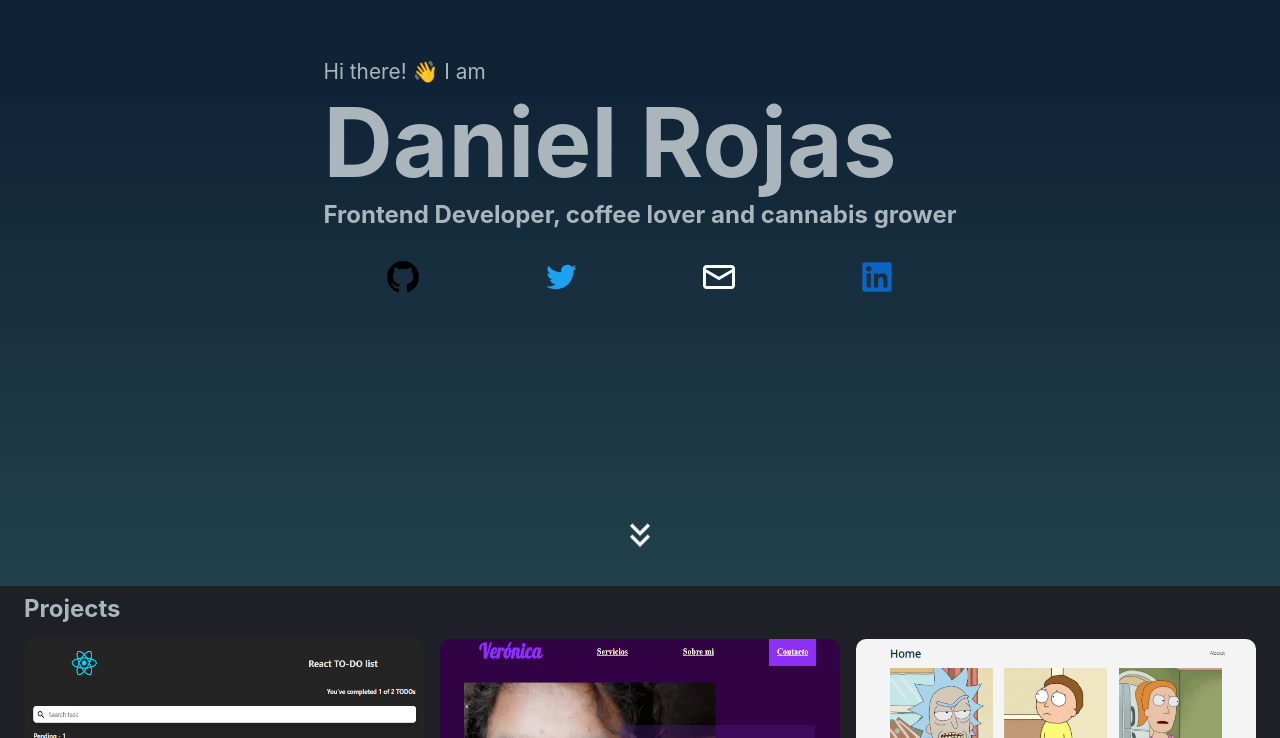
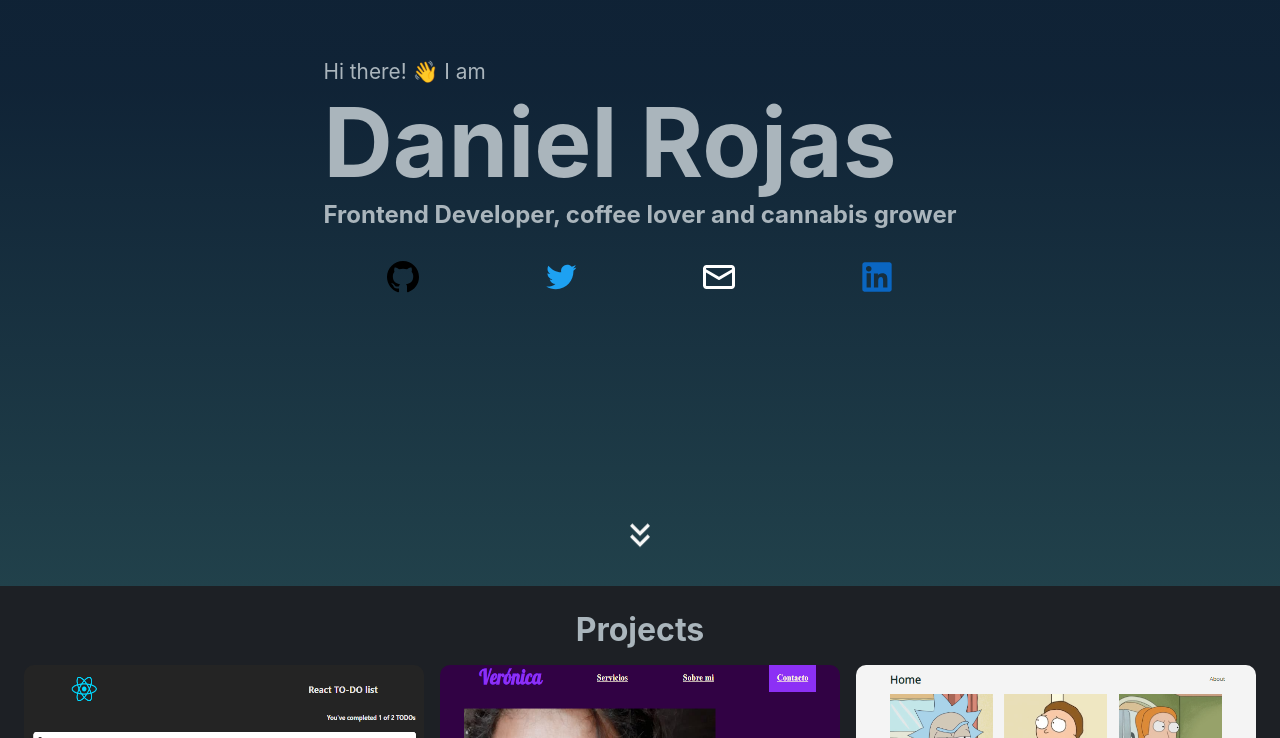
Before and after one commit to cldrojas/portfolio-svelte, a Svelte app: page / in a window 1280 px wide. Shown: the part 214-952 px from the top of the page. Built offline with nearby package versions, Linux system fonts and the light colour scheme.

Commit message:
Add global page title styles

```diff
--- a/src/main.css
+++ b/src/main.css
@@ -58,3 +58,10 @@ code {
   justify-content: center;
   justify-self: center;
 }
+
+.title {
+  font-size: 2rem;
+  font-weight: 700;
+  text-align: center;
+  margin: 16px 0;
+}
--- a/src/pages/about.svelte
+++ b/src/pages/about.svelte
@@ -88,13 +88,6 @@
     object-fit: cover;
   }
 
-  h2 {
-    font-size: 2rem;
-    font-weight: 700;
-    text-align: center;
-    margin: 16px 0;
-  }
-
   h3 {
     text-align: center;
     font-size: 1.5rem;
```
